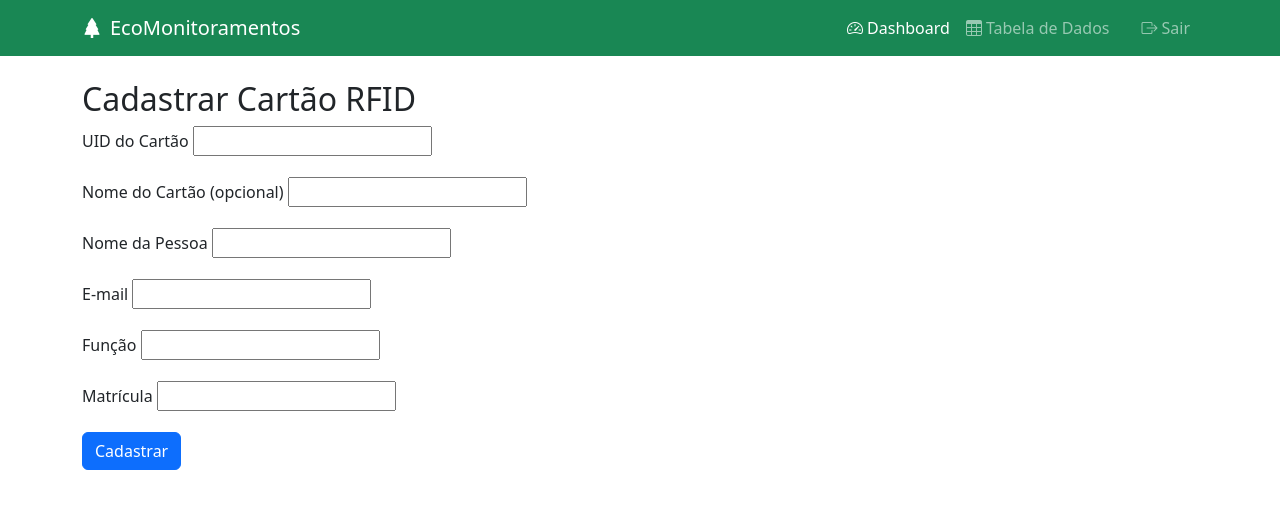
After one commit to luizebaldoni/EcoView, a Django app: page /cartoes/cadastrar/ in a window 1280 px wide. The commit adds this page. Shown: the top 509 px of the page. Run offline with Django 5.2, Linux system fonts and the light colour scheme; a user stored in the database is signed in.

Commit message:
add: new functions

```diff
--- a/app/models.py
+++ b/app/models.py
@@ -28,3 +28,25 @@ class SensorReading(models.Model):
 
 	class Meta:
 		ordering = ['-timestamp']
+
+# --- RFID Card Model ---
+class CartaoRFID(models.Model):
+	uid = models.CharField(max_length=32, unique=True)
+	nome = models.CharField(max_length=100, blank=True)
+	nome_pessoa = models.CharField(max_length=100)
+	email = models.EmailField()
+	funcao = models.CharField(max_length=100)
+	matricula = models.CharField(max_length=50)
+
+	def __str__(self):
+		return f"{self.nome_pessoa} - {self.uid}" if self.nome_pessoa else self.uid
+
+class AccessLog(models.Model):
+    uid = models.CharField(max_length=32)
+    cartao = models.ForeignKey(CartaoRFID, null=True, blank=True, on_delete=models.SET_NULL)
+    autorizado = models.BooleanField()
+    timestamp = models.DateTimeField(auto_now_add=True)
+
+    def __str__(self):
+        status = "Autorizado" if self.autorizado else "Negado"
+        return f"{self.uid} - {status} em {self.timestamp.strftime('%Y-%m-%d %H:%M:%S')}"
--- a/app/urls.py
+++ b/app/urls.py
@@ -14,4 +14,7 @@ urlpatterns = [
     path('login/', login_view, name='login'),
     path('register/', register_view, name='register'),
 	path('logout/', logout_view, name='logout'),
+    path('api/verifica_cartao/', verifica_cartao, name='verifica_cartao'),
+    path('acessos/', access_log_list, name='access_log_list'),
+    path('cartoes/cadastrar/', cadastrar_cartao, name='cadastrar_cartao'),
 ]
--- a/app/views.py
+++ b/app/views.py
@@ -3,6 +3,7 @@ import traceback
 from datetime import timedelta
 from venv import logger
 
+from django import forms
 from django.contrib.auth import authenticate, login, logout
 from django.contrib.auth.decorators import login_required
 from django.contrib.auth.mixins import LoginRequiredMixin
@@ -14,6 +15,7 @@ from django.db.models import Avg, Max, Min
 from django.http import JsonResponse
 from django.shortcuts import redirect
 from django.shortcuts import render
+from django.http import HttpResponse
 from django.utils import timezone
 from django.views.decorators.http import require_GET
 from rest_framework.renderers import *
@@ -21,7 +23,8 @@ from rest_framework.request import *
 from rest_framework.views import *
 
 from config import settings
-from .models import SensorReading
+from .models import SensorReading, CartaoRFID, AccessLog
+from django.views.decorators.csrf import csrf_exempt
 
 
 class HomeView(LoginRequiredMixin, APIView):
@@ -467,39 +470,35 @@ def data_table(request):
 
 
 @login_required(login_url='login')
-def dashboard_project(request, project):
-    """
-    Dashboard dinâmico por projeto
-    """
-    # Exemplo: filtrar por projeto, aqui só Breeze Vegetal
-    if project == 'breeze':
-        time_threshold = timezone.now() - timedelta(hours=24)
-        readings = SensorReading.objects.filter(timestamp__gte=time_threshold).order_by('timestamp')
-        context = {
-            'readings': readings,
-            'project': 'Breeze Vegetal',
+def access_log_list(request):
+    logs = AccessLog.objects.select_related('cartao').order_by('-timestamp')
+    paginator = Paginator(logs, 30)
+    page_number = request.GET.get('page')
+    page_obj = paginator.get_page(page_number)
+    return render(request, 'access_log_list.html', {'page_obj': page_obj})
+
+class CartaoRFIDForm(forms.ModelForm):
+    class Meta:
+        model = CartaoRFID
+        fields = ['uid', 'nome', 'nome_pessoa', 'email', 'funcao', 'matricula']
+        labels = {
+            'uid': 'UID do Cartão',
+            'nome': 'Nome do Cartão (opcional)',
+            'nome_pessoa': 'Nome da Pessoa',
+            'email': 'E-mail',
+            'funcao': 'Função',
+            'matricula': 'Matrícula',
         }
-        return render(request, 'dashboard.html', context)
-    # Adicione outros projetos aqui
-    return render(request, 'error.html', {'error': 'Projeto não encontrado'})
 
 @login_required(login_url='login')
-def data_table_project(request, project):
-    """
-    Tabela de dados dinâmica por projeto
-    """
-    if project == 'breeze':
-        all_readings = SensorReading.objects.all().order_by('-timestamp')
-        paginator = Paginator(all_readings, 50)
-        page_number = request.GET.get('page')
-        page_obj = paginator.get_page(page_number)
-        context = {
-            'page_obj': page_obj,
-            'project': 'Breeze Vegetal',
-        }
-        return render(request, 'data_table.html', context)
-    # Adicione outros projetos aqui
-    return render(request, 'error.html', {'error': 'Projeto não encontrado'})
+def cadastrar_cartao(request):
+    form = CartaoRFIDForm(request.POST or None)
+    message = None
+    if request.method == 'POST' and form.is_valid():
+        form.save()
+        message = 'Cartão cadastrado com sucesso!'
+        form = CartaoRFIDForm()  # Limpa o formulário
+    return render(request, 'cadastrar_cartao.html', {'form': form, 'message': message})
 
 #====== LOGIN FORM ======#
 class LoginForm(forms.Form):
@@ -530,3 +529,26 @@ def login_view(request):
 def logout_view(request):
     logout(request)
     return redirect('login')
+
+@csrf_exempt  # Para facilitar testes com ESP, ideal usar autenticação depois
+def verifica_cartao(request):
+    if request.method == "POST":
+        try:
+            data = json.loads(request.body)
+            uid = data.get("uid")
+            cartao = CartaoRFID.objects.filter(uid=uid).first()
+            autorizado = cartao is not None
+            # Registra o acesso
+            AccessLog.objects.create(uid=uid, cartao=cartao, autorizado=autorizado)
+            return JsonResponse({"autorizado": autorizado})
+        except Exception as e:
+            return JsonResponse({"erro": str(e)}, status=400)
+    return JsonResponse({"erro": "Método não permitido"}, status=405)
+
+def dashboard_project(request, project):
+    # Exemplo simples, ajuste conforme sua lógica
+    return render(request, 'dashboard.html', {'project': project})
+
+def data_table_project(request, project):
+    # Exemplo simples, ajuste conforme sua lógica
+    return render(request, 'data_table.html', {'project': project})
--- a/templates/base.html
+++ b/templates/base.html
@@ -1,5 +1,6 @@
 <!DOCTYPE html>
 <html lang="pt-br">
+
 <head>
     <meta charset="UTF-8">
     <meta name="viewport" content="width=device-width, initial-scale=1.0">
@@ -42,7 +43,8 @@
             </div>
         </div>
     </nav>
-        {% block content %}{% endblock %}
+
+    {% block content %}{% endblock %}
     </div>
 
     <script src="https://cdn.jsdelivr.net/npm/bootstrap@5.3.0/dist/js/bootstrap.bundle.min.js"></script>
--- /dev/null
+++ b/templates/cadastrar_cartao.html
@@ -0,0 +1,37 @@
+{% extends "base.html" %}
+{% block content %}
+<div class="container mt-4">
+    <h2>Cadastrar Cartão RFID</h2>
+    {% if message %}
+        <div class="alert alert-success">{{ message }}</div>
+    {% endif %}
+    <form method="post">
+        {% csrf_token %}
+        <div class="mb-3">
+            <label for="uid" class="form-label">UID do Cartão</label>
+            {{ form.uid }}
+        </div>
+        <div class="mb-3">
+            <label for="nome" class="form-label">Nome do Cartão (opcional)</label>
+            {{ form.nome }}
+        </div>
+        <div class="mb-3">
+            <label for="nome_pessoa" class="form-label">Nome da Pessoa</label>
+            {{ form.nome_pessoa }}
+        </div>
+        <div class="mb-3">
+            <label for="email" class="form-label">E-mail</label>
+            {{ form.email }}
+        </div>
+        <div class="mb-3">
+            <label for="funcao" class="form-label">Função</label>
+            {{ form.funcao }}
+        </div>
+        <div class="mb-3">
+            <label for="matricula" class="form-label">Matrícula</label>
+            {{ form.matricula }}
+        </div>
+        <button type="submit" class="btn btn-primary">Cadastrar</button>
+    </form>
+</div>
+{% endblock %}
```
Also changed, not shown: config/settings.py (+8 -3 lines), README.md, app/migrations/0002_cartaorfid_accesslog.py (added), db.sqlite3, templates/access_log_list.html (added), 1 other file.
